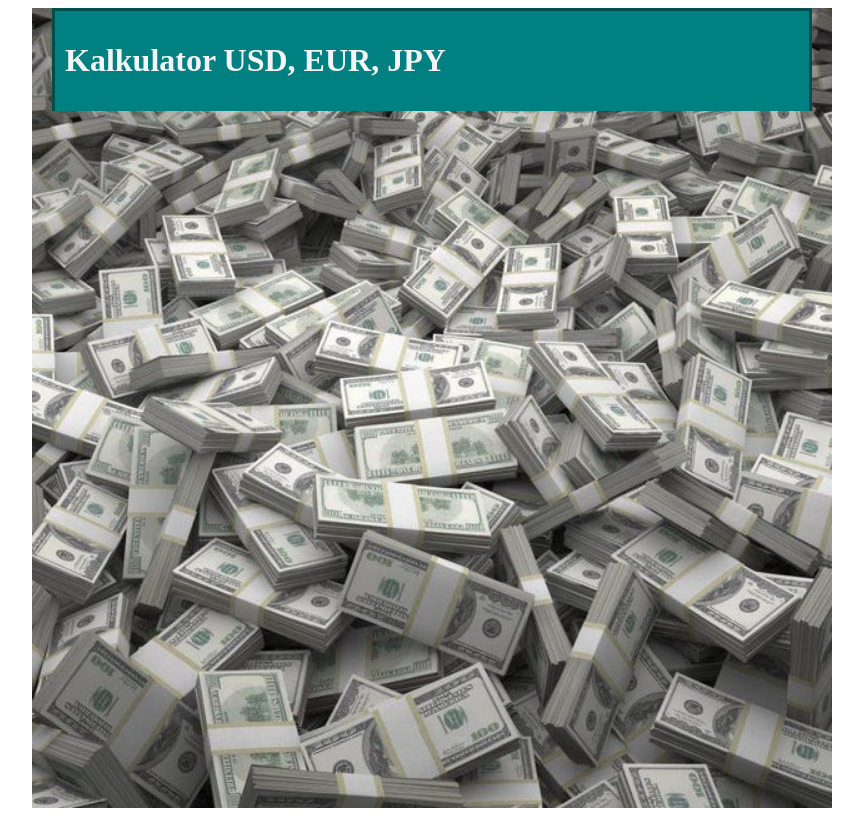
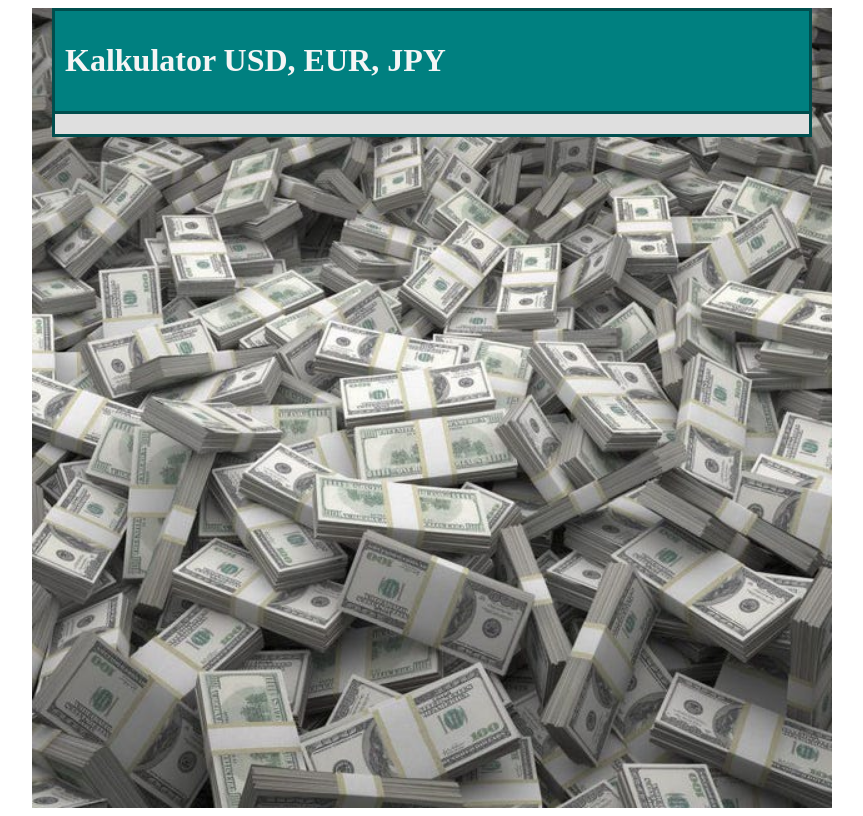
Before and after one commit to DawidGaski/currency-converter-react, a React (Create React App) app: page / in a window 1280 px wide. Shown: the whole page, without its empty margins (208-1071 px from the left). Built offline with nearby package versions, Linux system fonts and the light colour scheme.

Commit message:
Section added

```diff
--- a/src/App.js
+++ b/src/App.js
@@ -1,5 +1,6 @@
 import Container from './Container';
 import Header from './Header';
+import Section from './Section';
 
 function App() {
   return (
@@ -7,6 +8,9 @@ function App() {
       <Header
         title={"Kalkulator USD, EUR, JPY"}
       />
+      <Section>
+
+      </Section>
     </Container>
   );
 }
--- /dev/null
+++ b/src/Section/index.js
@@ -0,0 +1,9 @@
+import "./style.css"
+
+const Section = (props) => (
+    <main className="section">
+        {props.children}
+    </main>
+);
+
+export default Section;
--- /dev/null
+++ b/src/Section/style.css
@@ -0,0 +1,8 @@
+.section {
+    max-width: 800px;
+    padding: 10px;
+    margin: auto 20px;
+    background-color: rgb(223, 223, 223);
+    border: solid;
+    border-color: rgb(0, 77, 77);
+}
```
